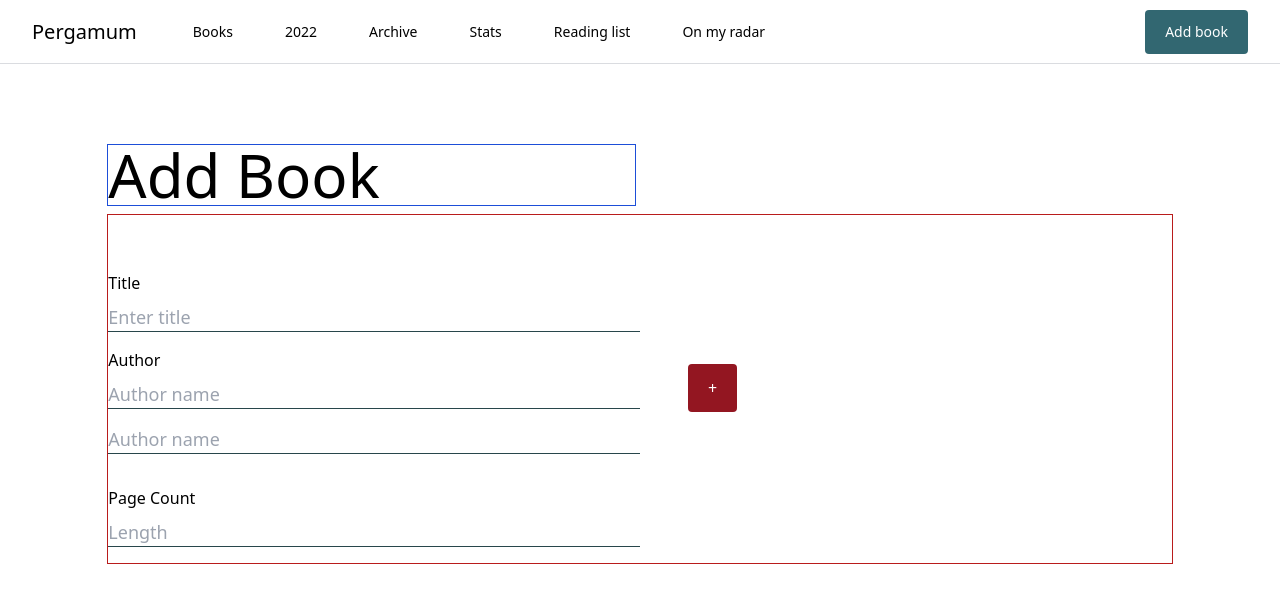
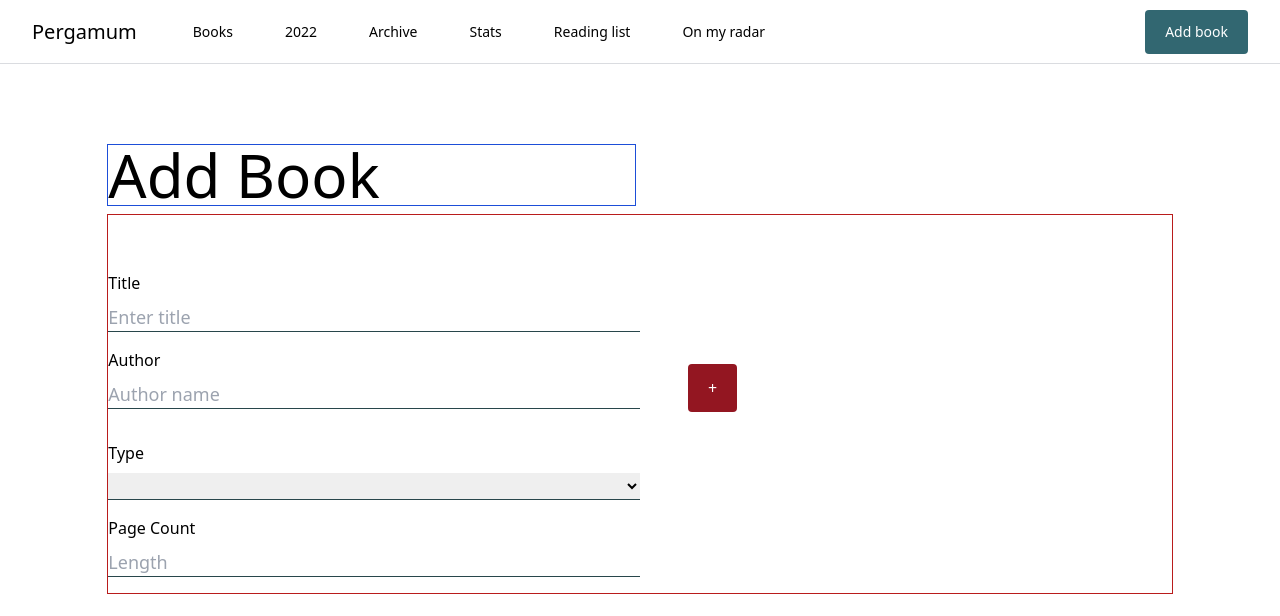
Before and after one commit to jffryan/pergamum, a Vue app: page /add-book in a window 1280 px wide. Shown: the top 616 px of the page. Built offline with nearby package versions, Linux system fonts and the light colour scheme.

Commit message:
cleanup form + add dropdown

```diff
--- a/src/components/forms/AddBookForm.vue
+++ b/src/components/forms/AddBookForm.vue
@@ -1,6 +1,7 @@
 <template>
   <form class="flex items-center w-full mt-14">
     <div class="w-full h-full text-base font-light">
+      <!-- Title -->
       <div class="w-full mb-4">
         <div class="w-1/2">
           <text-input
@@ -8,12 +9,12 @@
             input-key="title"
             placeholder="Enter title"
             :value="formData.title"
-            @update-text-input="updateTextInput"
+            @update-text-input="updateBasicInput"
           />
         </div>
       </div>
+      <!-- Author input -->
       <div class="w-full mb-4 flex">
-        <div class="w-1/2">
         <repeater-input
           input-label="Author"
           input-key="author"
@@ -22,91 +23,71 @@
           @update-repeater-input="updateRepeaterInput"
         />
       </div>
-        <div class="mt-4 ml-12">
-          <action-button
-            button-text="+"
-            button-type="accent"
-            @click="addAuthor"
-          />
-          <action-button
-            v-if="authorCount > 1"
-            button-text="-"
-            button-type="primary"
-            class="ml-4"
-            @click="removeAuthor"
+      <!-- Book type -->
+      <div class="w-full mb-4">
+        <div class="w-1/2">
+          <dropdown-input
+            input-label="Type"
+            input-key="bookType"
+            placeholder="--"
+            :value="formData.bookType"
+            :option-set="formData.bookTypes"
+            @update-dropdown-input="updateBasicInput"
           />
         </div>
       </div>
-      <div class="w-full mb-4">
+      <!-- Page count -->
+      <div v-if="formData.bookType !== 'audio'" class="w-full mb-4">
         <div class="w-1/2">
           <number-input
             input-label="Page Count"
             input-key="pageCount"
             placeholder="Length"
             :value="formData.pageCount"
-            @update-number-input="updateNumberInput"
+            @update-number-input="updateBasicInput"
           />
         </div>
       </div>
+      <!-- Listen time -->
     </div>
   </form>
 </template>
 
 <script>
-import ActionButton from "@/components/common/ActionButton.vue";
-import TextInput from "@/components/inputs/TextInput.vue";
+import DropdownInput from "@/components/inputs/DropdownInput.vue";
 import NumberInput from "@/components/inputs/NumberInput.vue";
 import RepeaterInput from "@/components/inputs/RepeaterInput.vue";
+import TextInput from "@/components/inputs/TextInput.vue";
 
 export default {
   name: "AddBookForm",
   components: {
-    ActionButton,
-    TextInput,
+    DropdownInput,
     NumberInput,
     RepeaterInput,
+    TextInput,
   },
   data() {
     return {
-      authorCount: 1,
       formData: {
         title: "",
-        author: ["", ""],
+        author: [""],
         pageCount: null,
+        bookType: "",
+        bookTypes: ["paper", "audio", "pirated", "borrowed"],
       },
     };
   },
   methods: {
-    // @TODO: Move these two methods to the repeater component to control value.length
-    addAuthor(event) {
-      event.preventDefault();
-      const that = this;
-      that.authorCount++;
-    },
-    removeAuthor(event) {
-      event.preventDefault();
-      const that = this;
-      that.authorCount--;
-    },
-
     // @TODO: These will be common to all forms... so how do we proceed to organize these functions?
-    updateTextInput(payload) {
+    updateBasicInput(payload) {
       const that = this;
       const { userInput, inputKey } = payload;
-      console.log(inputKey, userInput);
-      that.formData[inputKey] = userInput;
-    },
-    // @TODO: Is this bad to repeat?
-    updateNumberInput(payload) {
-      const that = this;
-      const { userInput, inputKey } = payload;
-      console.log(inputKey, userInput);
       that.formData[inputKey] = userInput;
     },
     updateRepeaterInput(payload) {
       const that = this;
       const { inputKey, userInput, index } = payload;
-      console.log(inputKey, userInput, index);
       that.formData[inputKey][index] = userInput;
     },
   },
--- /dev/null
+++ b/src/components/inputs/DropdownInput.vue
@@ -0,0 +1,55 @@
+<template>
+  <label class="mb-2 block">{{ inputLabel }}</label>
+  <select
+    class="w-full block text-lg font-normal focus:outline-none border-b border-brand-gray-2 mb-4"
+    :placeholder="placeholder"
+    :value="value"
+    :inputKey="inputKey"
+    @input="handleInput"
+  >
+    <option v-for="(option, i) in optionSet" :key="i">
+      {{ option }}
+    </option>
+  </select>
+</template>
+
+<script>
+export default {
+  name: "DropdownInput",
+  props: {
+    placeholder: {
+      type: String,
+      required: false,
+      default: "Type here",
+    },
+    inputLabel: {
+      type: String,
+      required: true,
+    },
+    value: {
+      type: String,
+      required: true,
+    },
+    inputKey: {
+      type: String,
+      required: true,
+    },
+    optionSet: {
+      type: Array,
+      required: true,
+    },
+  },
+  emits: ["updateDropdownInput"],
+  methods: {
+    handleInput(event) {
+      const that = this;
+      const userInput = event.target.value;
+      const payload = {
+        userInput,
+        inputKey: that.inputKey,
+      };
+      that.$emit("updateDropdownInput", payload);
+    },
+  },
+};
+</script>
--- a/src/components/inputs/NumberInput.vue
+++ b/src/components/inputs/NumberInput.vue
@@ -6,6 +6,7 @@
     :placeholder="placeholder"
     :value="value"
     :inputKey="inputKey"
+    @keypress="isNumber($event)"
     @input="handleInput"
   />
 </template>
@@ -38,9 +39,21 @@ export default {
   },
   emits: ["updateNumberInput"],
   methods: {
-    // @TODO: Add validator method
-    // Emit should run separate, *after* validation.
-    // AKA we shouldn't send bad (non numerical) data back to the form ever. The buck stops here.
+    // Prevents non numerical or (.) from showing up in the visual display
+    isNumber(event) {
+      event = event ? event : window.event;
+      let charCode = event.which ? event.which : event.keyCode;
+      if (
+        charCode > 31 &&
+        (charCode < 48 || charCode > 57) &&
+        charCode !== 46
+      ) {
+        event.preventDefault();
+      } else {
+        return true;
+      }
+    },
+    // Same handler as anyone else
     handleInput(event) {
       const that = this;
       const userInput = event.target.value;
@@ -53,3 +66,14 @@ export default {
   },
 };
 </script>
+
+<style scoped>
+input[type="number"] {
+  -moz-appearance: textfield;
+}
+input::-webkit-outer-spin-button,
+input::-webkit-inner-spin-button {
+  -webkit-appearance: none;
+  margin: 0;
+}
+</style>
--- a/src/components/inputs/RepeaterInput.vue
+++ b/src/components/inputs/RepeaterInput.vue
@@ -1,7 +1,8 @@
 <template>
+  <div class="w-1/2">
     <label class="mb-2 block">{{ inputLabel }}</label>
     <input
-    v-for="(author, i) in value.length"
+      v-for="(val, i) in value.length"
       :key="i"
       type="text"
       class="w-full block text-lg font-normal focus:outline-none border-b border-brand-gray-2 mb-4"
@@ -10,11 +11,26 @@
       :inputKey="inputKey"
       @input="handleInput($event, i)"
     />
+  </div>
+  <div class="mt-4 ml-12">
+    <action-button button-text="+" button-type="accent" @click="addInput" />
+    <action-button
+      v-if="value.length > 1"
+      button-text="-"
+      button-type="primary"
+      class="ml-4"
+      @click="removeInput"
+    />
+  </div>
 </template>
 
 <script>
+import ActionButton from "@/components/common/ActionButton.vue";
 export default {
   name: "RepeaterInput",
+  components: {
+    ActionButton,
+  },
   props: {
     placeholder: {
       type: String,
@@ -46,6 +62,18 @@ export default {
       };
       that.$emit("updateRepeaterInput", payload);
     },
+    addInput(event) {
+      event.preventDefault();
+      const that = this;
+      const wrapper = that.value;
+      wrapper.push("");
+    },
+    removeInput(event) {
+      event.preventDefault();
+      const that = this;
+      const wrapper = that.value;
+      wrapper.pop("");
+    },
   },
 };
 </script>
```
Lines whose indentation alone changed are shown as unchanged.
